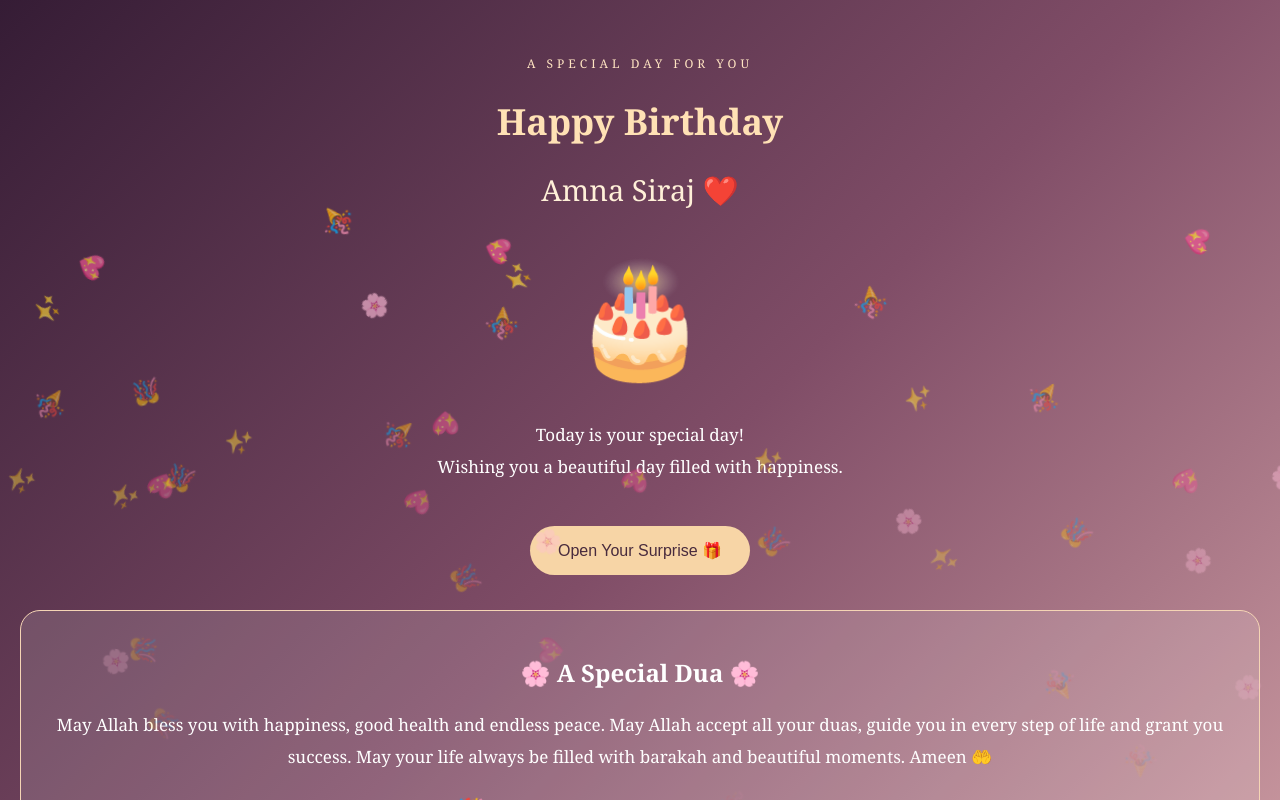
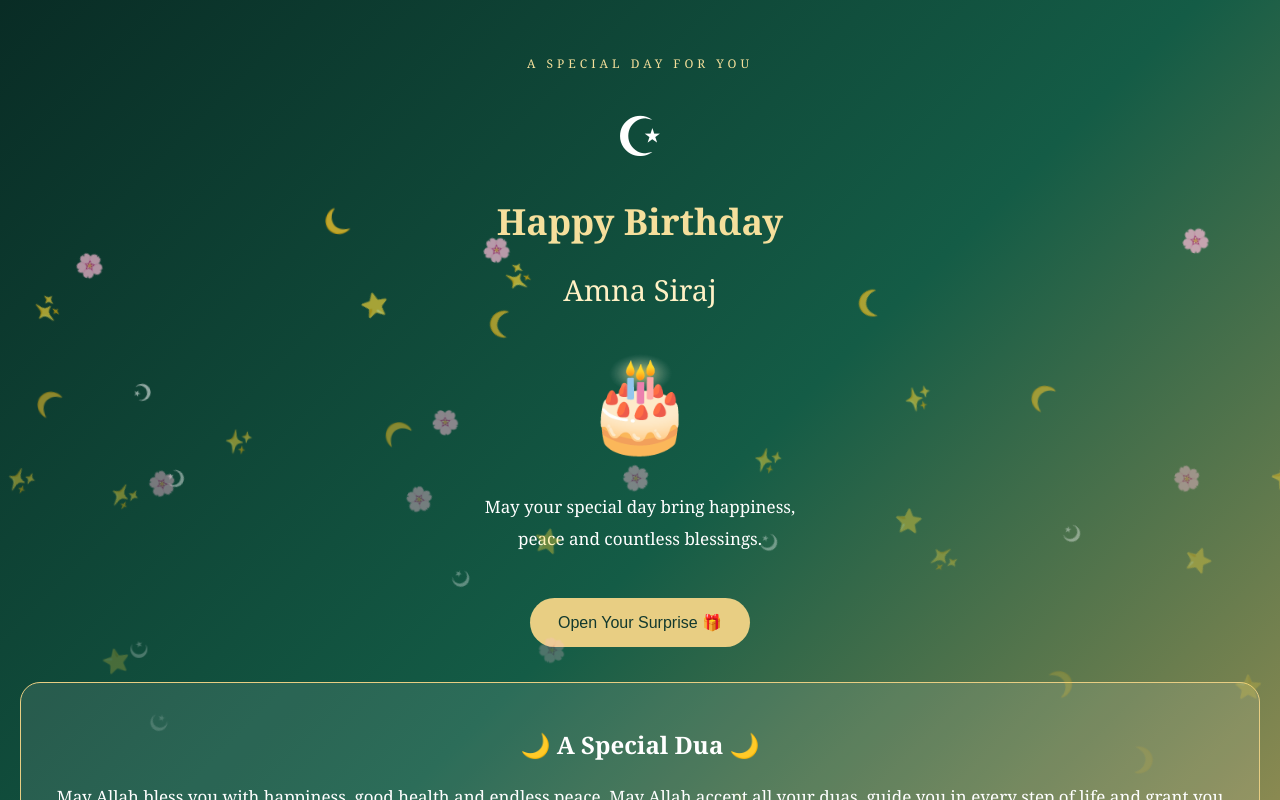
Before and after one commit to kopiakash915-cyber/Amna-Birthday.., a plain HTML site: page index.html in a window 1280 px wide. Both pictures are taken after a click on the button "Open Your Surprise 🎁". Shown: the top 800 px of the page. Drawn offline with Linux system fonts and the light colour scheme.

Commit message:
Update index.html

```diff
--- a/index.html
+++ b/index.html
@@ -3,7 +3,7 @@
 <head>
 <meta charset="UTF-8">
 <meta name="viewport" content="width=device-width, initial-scale=1.0">
-<title>Happy Birthday Amna Siraj</title>
+<title>Happy Birthday Amna Siraj🎉</title>
 
 <style>
 * {
@@ -13,7 +13,7 @@
 body {
   margin: 0;
   min-height: 100vh;
-  background: linear-gradient(135deg,#351c35,#804d67,#d6a5a9);
+  background: linear-gradient(135deg,#092c25,#145c46,#b59a55);
   color: white;
   font-family: Georgia,serif;
   text-align: center;
@@ -26,24 +26,29 @@ body {
 
 .small {
   letter-spacing: 4px;
-  color: #ffe4c2;
+  color: #f4df9b;
   font-size: 12px;
 }
 
+.moon {
+  font-size: 55px;
+  margin-top: 25px;
+}
+
 h1 {
-  color: #ffe1b5;
+  color: #f5df9c;
   font-size: 36px;
   margin-top: 25px;
 }
 
 .name {
   font-size: 29px;
-  color: #fff0d8;
+  color: #fff1c5;
   margin: 15px;
 }
 
 .cake {
-  font-size: 110px;
+  font-size: 90px;
   margin: 30px;
   animation: bounce 2s infinite;
 }
@@ -58,19 +63,20 @@ p {
 }
 
 button {
-  background: #f7d5a6;
-  color: #482b3d;
+  background: #e8ce83;
+  color: #12392e;
   border: none;
   border-radius: 30px;
   padding: 15px 28px;
   font-size: 16px;
   margin-top: 25px;
+  cursor: pointer;
 }
 
 #message {
   display: none;
-  background: rgba(255,255,255,0.13);
-  border: 1px solid #f5d5b5;
+  background: rgba(255,255,255,0.10);
+  border: 1px solid #e8ce83;
   border-radius: 20px;
   padding: 25px;
   margin-top: 35px;
@@ -84,7 +90,7 @@ button {
 
 footer {
   margin-top: 50px;
-  color: #ffe2d8;
+  color: #f5df9c;
 }
 
 .confetti {
@@ -110,15 +116,17 @@ footer {
 
 <div class="small">A SPECIAL DAY FOR YOU</div>
 
+<div class="moon">☪</div>
+
 <h1>Happy Birthday</h1>
 
-<div class="name">Amna Siraj ❤️</div>
+<div class="name">Amna Siraj</div>
 
 <div class="cake">🎂</div>
 
 <p>
-Today is your special day!<br>
-Wishing you a beautiful day filled with happiness.
+May your special day bring happiness,<br>
+peace and countless blessings.
 </p>
 
 <button onclick="surprise()">
@@ -127,7 +135,7 @@ Open Your Surprise 🎁
 
 <div id="message">
 
-<h2>🌸 A Special Dua 🌸</h2>
+<h2>🌙 A Special Dua 🌙</h2>
 
 <p>
 May Allah bless you with happiness,
@@ -143,19 +151,22 @@ with barakah and beautiful moments.
 Ameen 🤲
 </p>
 
-<h2>🎉 Many More Happy Returns!</h2>
+<h2>✨ Many More Happy Returns!</h2>
 
 <p>
 Stay happy, keep smiling
-and always be blessed.
+and always remain blessed.
 
-With warm wishes and sisterly love ❤️
+Wishing you a bright future
+filled with success and blessings.
+
+With warm wishes and prayers.
 </p>
 
 </div>
 
 <footer>
-Made with good wishes ✨
+Made with sincere duas ✨
 </footer>
 
 </div>
@@ -167,7 +178,7 @@ function surprise() {
   for(let i = 0; i < 40; i++) {
     let item = document.createElement("div");
     item.className = "confetti";
-    item.innerHTML = ["🎉","✨","🌸","💖","🎊"][
+    item.innerHTML = ["🌙","✨","⭐","🌸","☪"][
       Math.floor(Math.random()*5)
     ];
 
```
